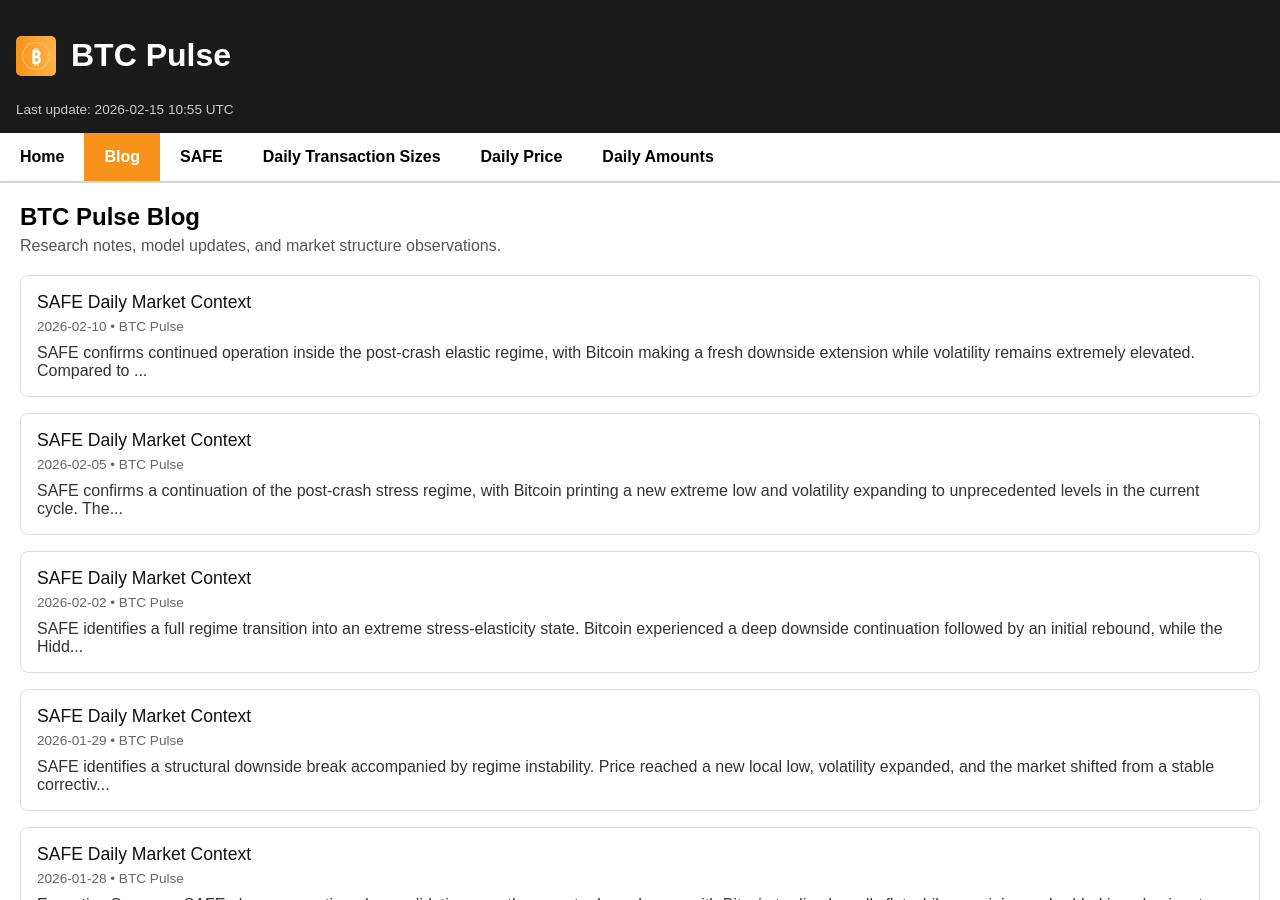
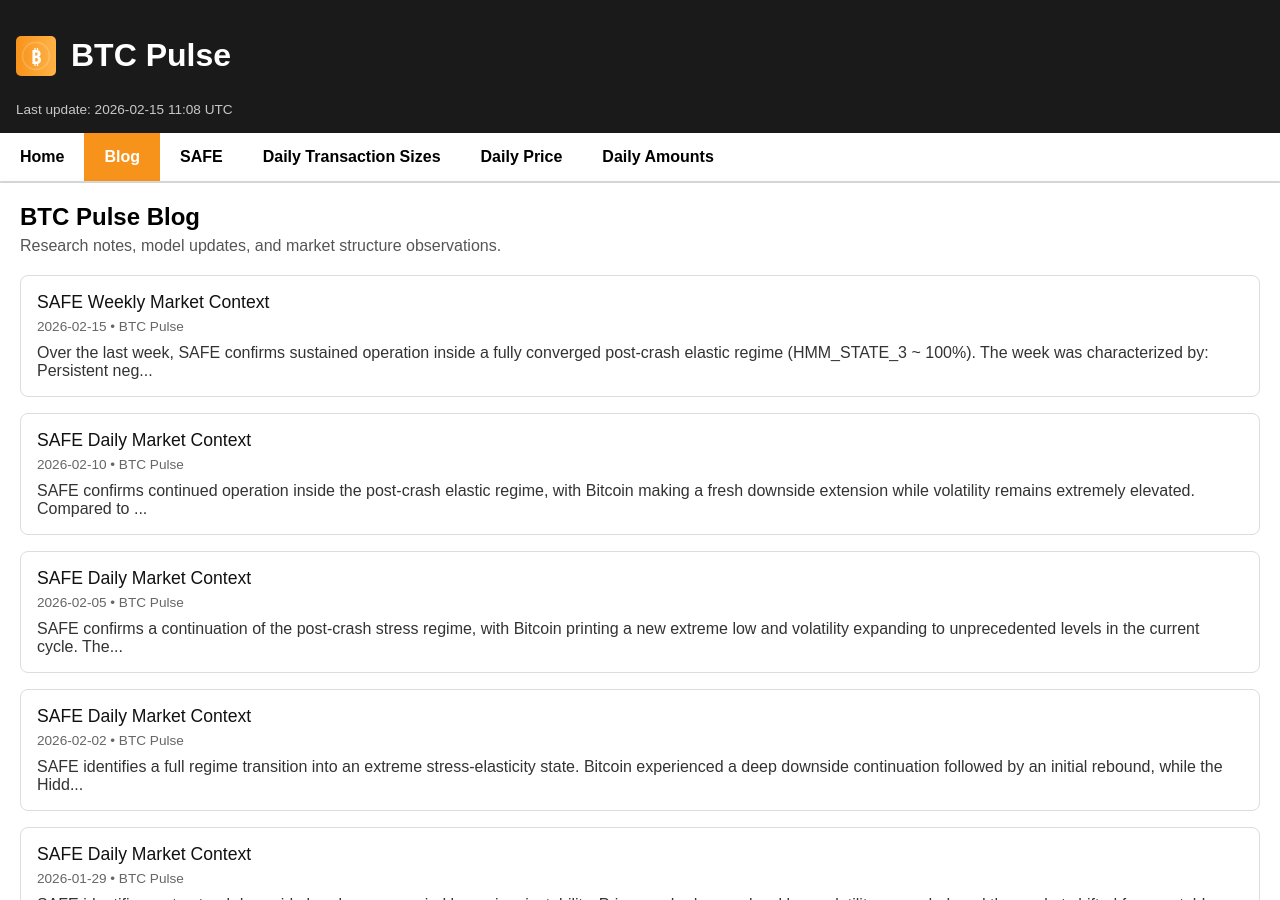
Before and after one commit to MihaiPopescu1985/bitcoin-charts, a Jekyll site: the page built from blog/index.md, in a window 1280 px wide and 900 px high. Built offline with Jekyll 4.4.1, drawn with Linux system fonts in a browser that asks for light colours; some of the changed lines change nothing that is shown.

Commit message:
weekly reading

```diff
--- a/_data/last_update.json
+++ b/_data/last_update.json
@@ -1,3 +1,3 @@
 {
-  "iso": "2026-02-15T10:55:29Z"
+  "iso": "2026-02-15T11:08:59Z"
 }
--- /dev/null
+++ b/_posts/2026-02-15-safe-weekly-market-context.md
@@ -0,0 +1,135 @@
+---
+layout: post
+title: "SAFE Weekly Market Context"
+date: 2026-02-15
+author: BTC Pulse
+description: "SAFE sees a post-crash elastic regime with volatility compression and fading participation."
+---
+
+Over the last week, SAFE confirms sustained operation inside a **fully converged post-crash elastic regime (HMM_STATE_3 ~ 100%)**.
+
+The week was characterized by:
+
+- Persistent **negative medium-term trend**
+- **Extreme volatility expansion** early in the week
+- Gradual **volatility compression**, but still elevated
+- Strong early-week on-chain participation, followed by **structural disengagement**
+- Rebound elasticity that remained **statistically high**, though increasingly unstable
+
+SAFE classifies the week as a **post-shock stabilization attempt inside a high-risk regime**, not a confirmed recovery.
+
+## Regime Dynamics (HMM)
+
+Throughout the entire week:
+
+- **HMM_STATE_3 dominance:** ~100%
+- **Confidence:** > 99.999%
+- **Calibrated mu:** about +0.15% per day
+- **Calibrated sigma:** about 3.76% daily
+
+This confirms full regime convergence into a **high-volatility elastic phase**.
+
+There was **no regime fracture** during the week, only stress continuation inside STATE_3.
+
+## Price and Trend Evolution
+
+| Date   | Close  | TS_50   | Band Width |
+|--------|--------|---------|------------|
+| Feb 08 | 70,330 | -0.1368 | 0.677      |
+| Feb 10 | 68,841 | -0.1513 | 0.634      |
+| Feb 12 | 66,272 | -0.1670 | 0.650      |
+| Feb 15 | 70,500 | -0.1289 | 0.611      |
+
+### Observations
+
+- **Trend damage deepened mid-week** (TS_50 worsened to -0.167).
+- Price printed a **weekly low on Feb 12**, then rebounded.
+- Volatility peaked early (band_w ~0.68), then compressed toward ~0.61.
+- Band position remained in the **lower tail all week**.
+
+**Interpretation:**
+This was a **downside extension followed by elastic rebound**, not structural recovery.
+
+## Elasticity and Touch Probabilities
+
+Conditioning (Feb 14 -> Feb 15):
+
+### 10-Day Touch Probabilities (calibrated)
+
+**Upside**
+- +2%: 74.6%
+- +5%: 58.6%
+- +10%: 35.6%
+
+**Downside**
+- -2%: 68.1%
+- -5%: 49.2%
+- -10%: 24.3%
+
+Upside probabilities remained dominant all week, confirming **elastic mean reversion bias**, but downside risk stayed material.
+
+Notably:
+
+- Early week: calibrated rebound near **95-97%**
+- Feb 12: calibration destabilized (correction probability spike)
+- Late week: elasticity remained high but less extreme
+
+**Conclusion:**
+Elasticity remained statistically elevated, but **confidence in its stability decreased** mid-week.
+
+## On-Chain Structural Evolution
+
+### Early Week (Feb 08-10)
+
+- Volume Z > +1.5
+- Whale share Z strongly positive
+- Dominance positive
+
+**Interpretation:** strong structural participation.
+
+### Mid Week (Feb 11-13)
+
+- Volume cooled
+- Whale participation declined
+- Feb 13: volume Z negative
+
+**Interpretation:** participation exhaustion phase.
+
+### Late Week (Feb 14-15)
+
+- Feb 14: temporary rebound in volume
+- Feb 15: sharp contraction
+  - Volume Z: -1.72
+  - Dominance Z: -3.70
+  - Whale TX collapsed to 16
+
+**Interpretation:**
+The week ended with **structural disengagement**, not aggressive accumulation.
+
+## SAFE Positioning (Unchanged All Week)
+
+- Target exposure: 35%
+- Leverage: 1.0x
+- Direction: Long-biased
+- Conviction: 0.0
+
+SAFE maintained baseline exposure but **never expressed conviction**, consistent with high regime risk.
+
+## Weekly Interpretation
+
+SAFE describes the week as:
+
+- Fully embedded in a **post-crash elastic regime**
+- Marked by **extreme volatility**
+- Characterized by **deep downside probe -> rebound**
+- Showing **declining structural participation into week end**
+- Carrying **high path risk despite statistical upside bias**
+
+In short:
+
+The market is elastic but unstable.
+Rebound probability is high.
+Structural confirmation is weak.
+Risk remains dominant.
+
+*SAFE is a statistical system. It does not predict outcomes or provide advice. It describes probabilistic market structure based on historical behavior.*
```
